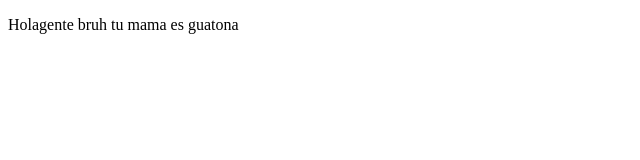
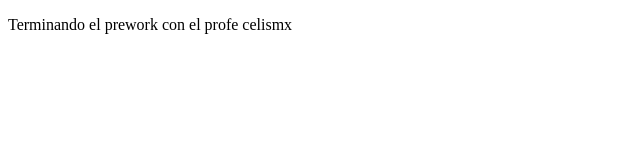
Before and after one commit to Carlosmgt47/proyectoDemoCursoPrework, a plain HTML site: page index.html in a window 1280 px wide. Shown: the full height of the page, 0-640 px from the left. Drawn offline with Linux system fonts and the light colour scheme.

Commit message:
cambios al index

```diff
--- a/index.html
+++ b/index.html
@@ -8,7 +8,7 @@
 </head>
 <body>
     <p>
-        Holagente bruh tu mama es guatona
+        Terminando el prework con el profe celismx
     </p>
 </body>
 </html>
```
